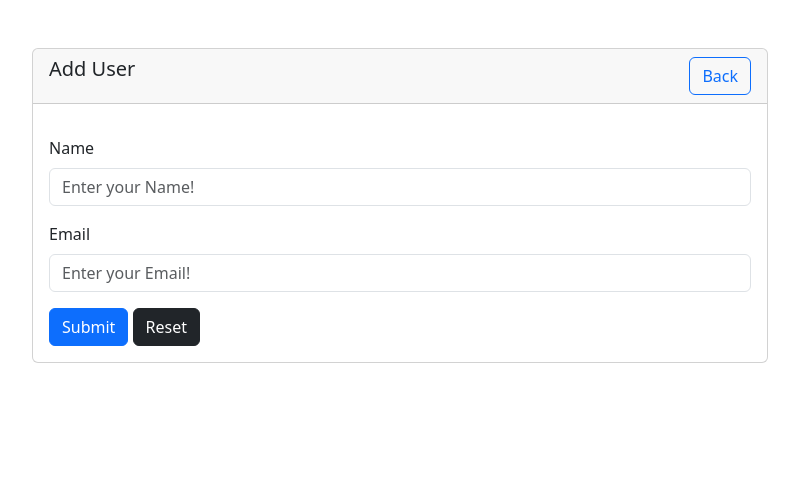
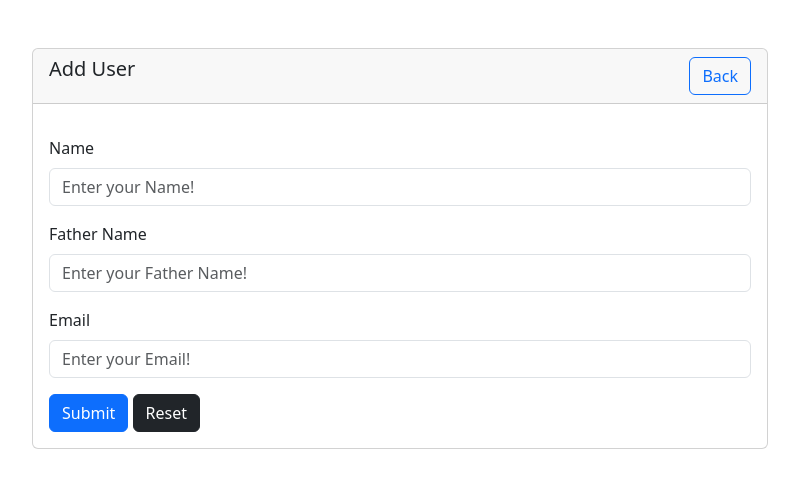
Before and after one commit to waisiunas/10_1_crud, a PHP site: page /add-user.php in a window 1280 px wide. Shown: the top 488 px of the page, without its empty margins (240-1039 px from the left). Run offline with PHP 8.4, Linux system fonts and the light colour scheme.

Commit message:
=Email Already existance

```diff
--- a/add-user.php
+++ b/add-user.php
@@ -1,7 +1,7 @@
 <?php require_once('./database/connection.php'); ?>
 
 <?php
-$name = $email = $error = $success = '';
+$name = $father_name = $email = $error = $success = '';
 
 if (isset($_POST['submit'])) {
     // echo "<pre>";
@@ -10,17 +10,26 @@ if (isset($_POST['submit'])) {
 
     $name = htmlspecialchars($_POST['name']);
     $email = htmlspecialchars($_POST['email']);
+    $father_name = htmlspecialchars($_POST['father_name']);
 
     if (empty($name)) {
         $error = 'Please provide your name!';
+    } elseif (empty($father_name)) {
+        $error = 'Please provide your father name!';
     } elseif (empty($email)) {
         $error = 'Please provide your email!';
     } else {
-        $sql = "INSERT INTO `users`(`name`, `email`) VALUES ('$name', '$email')";
-        if($conn->query($sql)) {
-            $success = 'Magic has been spelled!';
+        $sql = "SELECT * FROM `users` WHERE `email` = '$email'";
+        $result = $conn->query($sql);
+        if($result->num_rows === 0) {
+            $sql = "INSERT INTO `users`(`name`, `father_name`, `email`) VALUES ('$name', '$father_name', '$email')";
+            if($conn->query($sql)) {
+                $success = 'Magic has been spelled!';
+            } else {
+                $error = 'Magic has failed to spell!';
+            }
         } else {
-            $error = 'Magic has failed to spell!';
+            $error = 'Email alreadt exists!';
         }
     }
 }
@@ -84,6 +93,11 @@ if (isset($_POST['submit'])) {
                             </div>
 
                             <div class="mb-3">
+                                <label for="father_name" class="form-label">Father Name</label>
+                                <input type="text" class="form-control" name="father_name" id="father_name" value="<?php echo $father_name; ?>" placeholder="Enter your Father Name!">
+                            </div>
+
+                            <div class="mb-3">
                                 <label for="email" class="form-label">Email</label>
                                 <input type="email" class="form-control" name="email" id="email" value="<?php echo $email; ?>" placeholder="Enter your Email!">
                             </div>
```
Also changed, not shown: edit-user.php (+21 -6 lines), index.php (+5 -2 lines).
